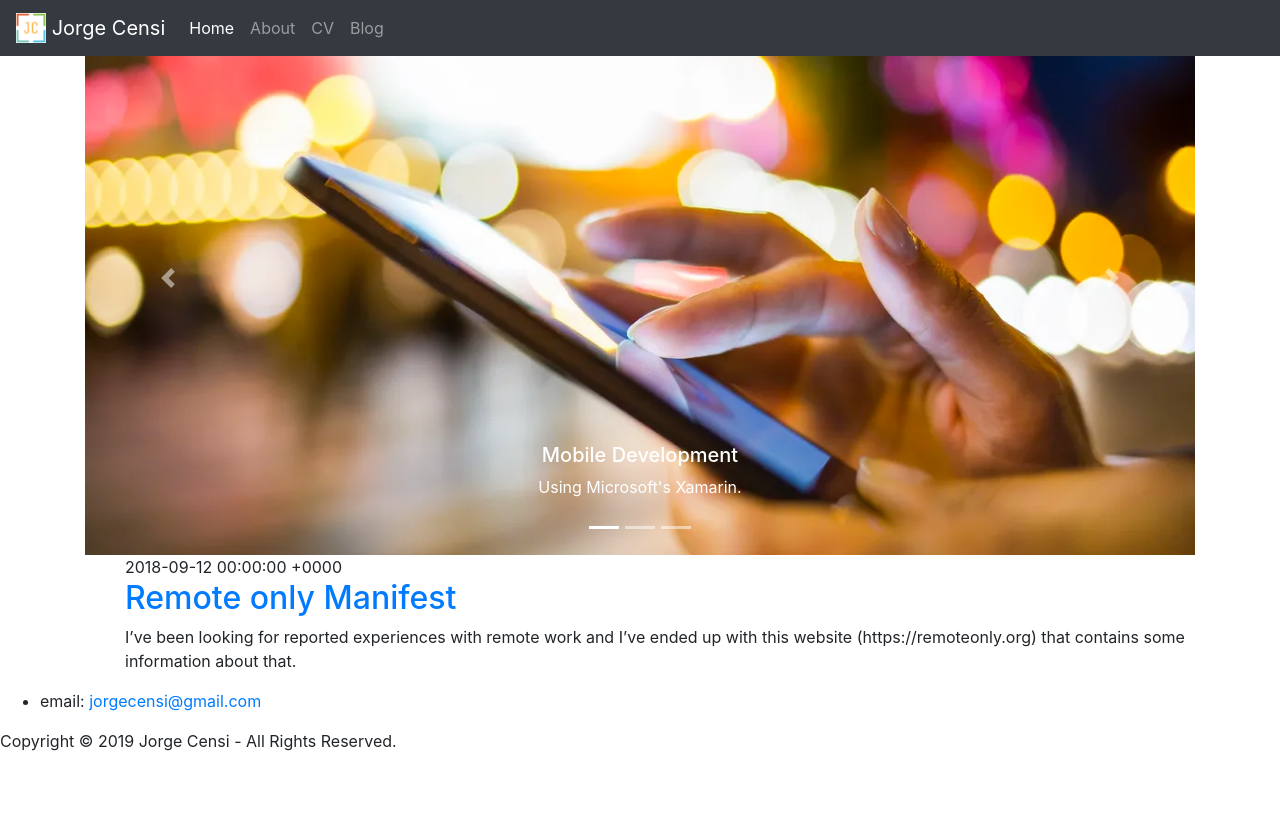
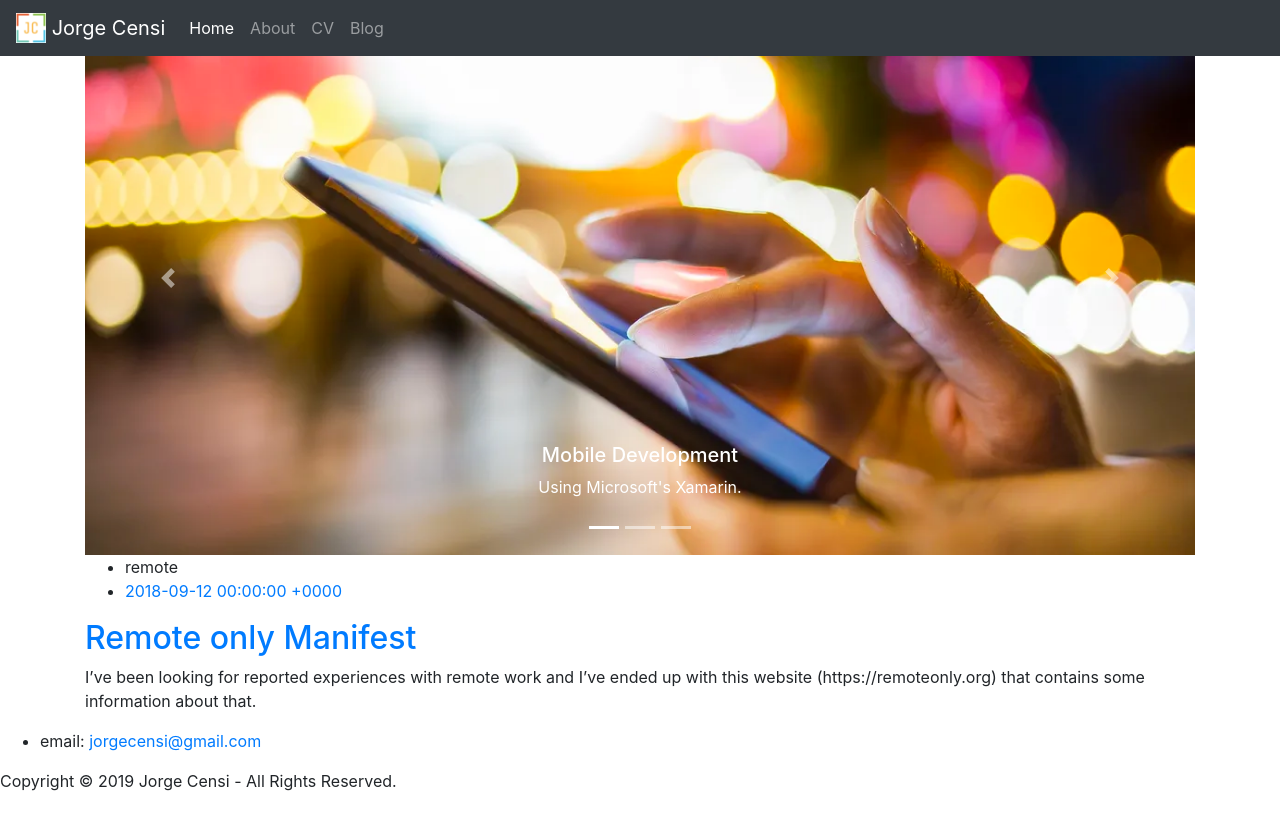
Before and after one commit to jorgecensi/jorgecensi.github.io, a Jekyll site: the page built from index.html, in a window 1280 px wide. Shown: the top 830 px of the page. Built offline with Jekyll 4.4.1, drawn with Linux system fonts in a browser that asks for light colours.

Commit message:
postlist update

```diff
--- a/index.html
+++ b/index.html
@@ -42,14 +42,19 @@ title: Jorge Censi
         </a>
     </div>
 </div>
+<section class="postlist">
+    {% for post in site.posts %}
+        <article class="postitem">
+            <ul class="meta">
+                    <li>{{ post.tags }}</li>
+                <li class="date"><a href="{{ post.url }}"><time datetime="{{ post.date }}">{{ post.date }}</time></a></li>
+            </ul>
+            <h2 class="title">
+                <a href="{{ post.url }}">{{ post.title }}</a>
+            </h2>
+        </article>
+        {{ post.excerpt }}
 
-<ul>
-        {% for post in site.posts %}
-            <time datetime="{{ post.date }}"> {{ post.date }}</time>
-            <h2 class="title">
-               <a href="{{ post.url }}">{{ post.title }}</a>
-            </h2>
-            {{ post.excerpt }}
+    {% endfor %}
 
-        {% endfor %}
-      </ul>
+</section>
```
